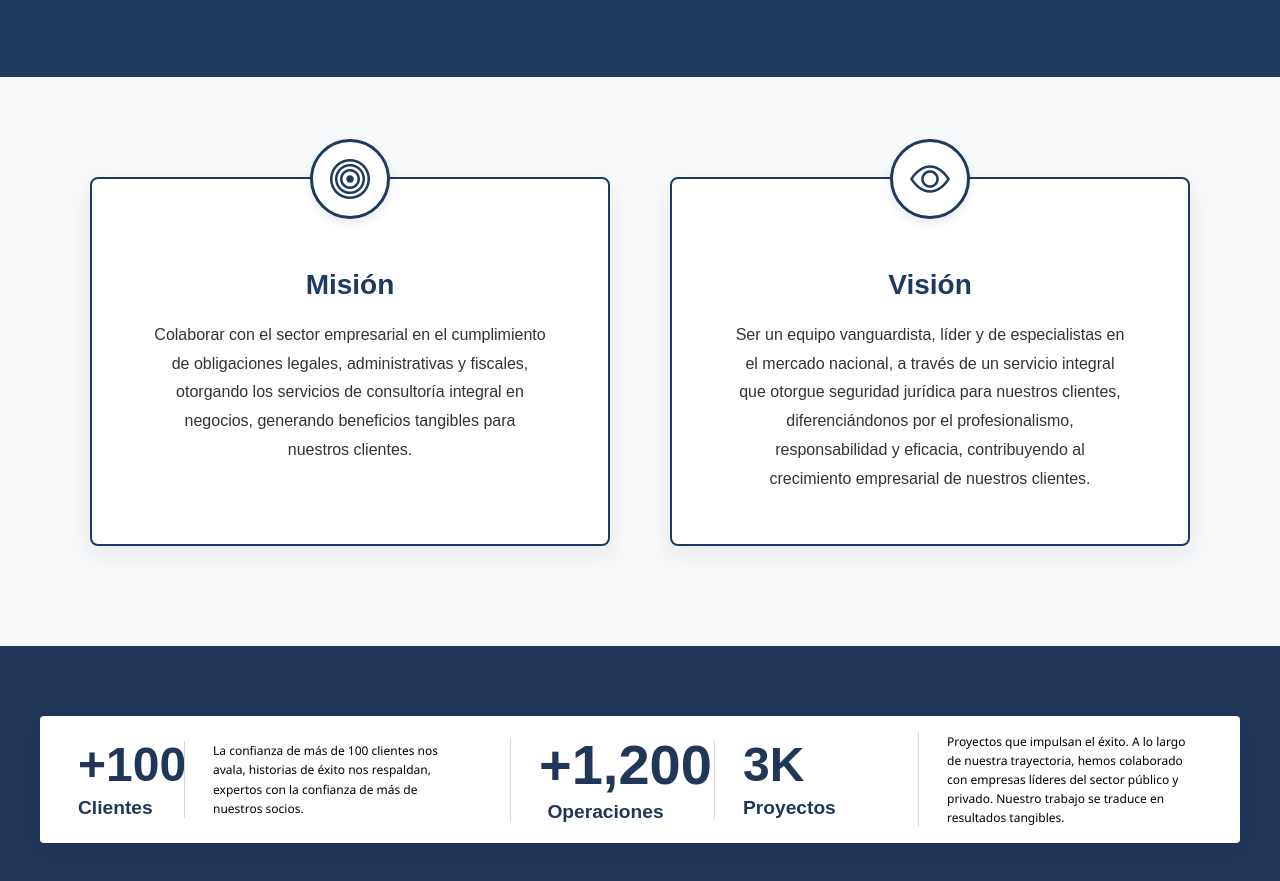
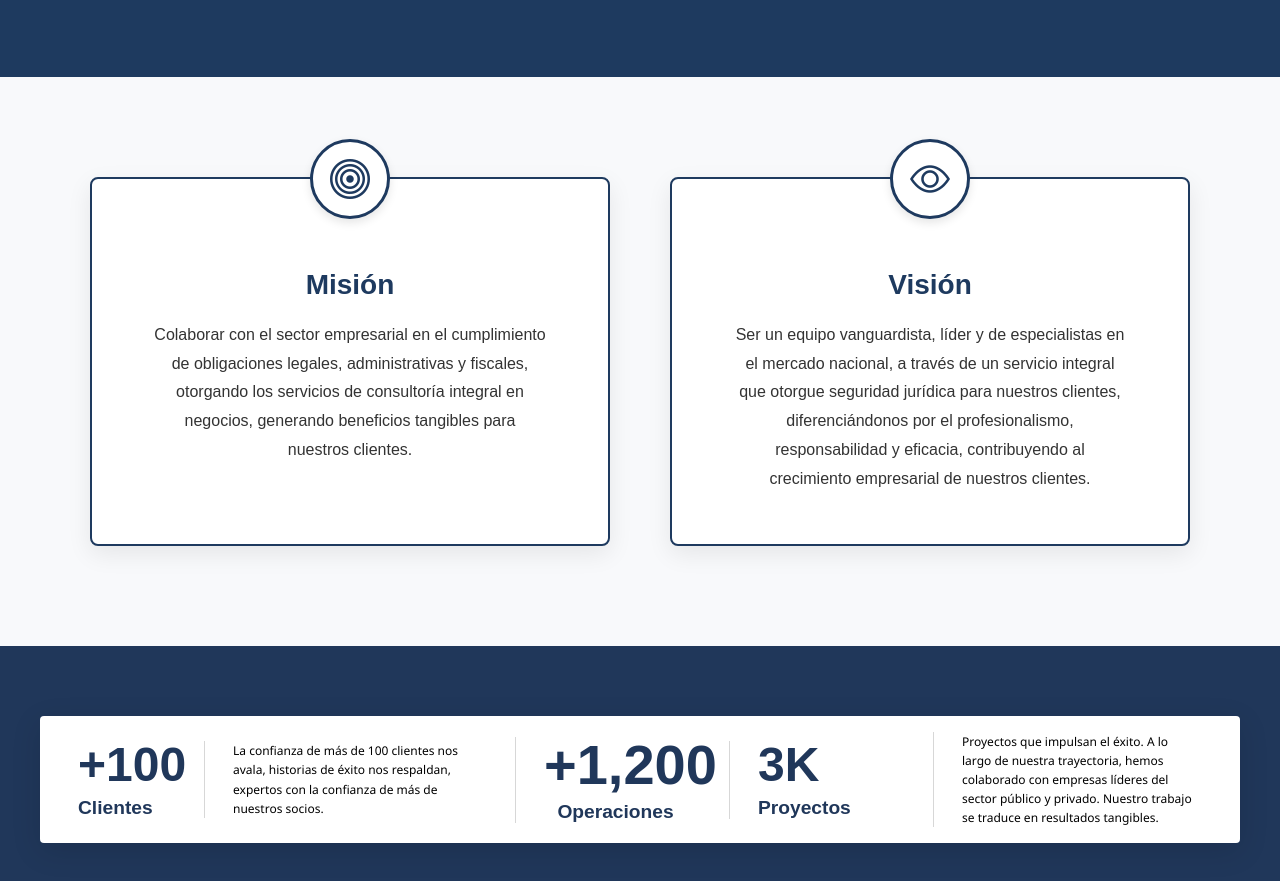
Before and after one commit to teocallilab/teocallilab.github.io, a plain HTML site: page sien.html in a window 1280 px wide. Shown: the part 1859-2740 px from the top of the page. Drawn offline with nearby package versions, Linux system fonts and the light colour scheme; a web font is replaced by a local one.

Commit message:
Update sien.html

```diff
--- a/sien.html
+++ b/sien.html
@@ -508,7 +508,7 @@ header.scrolled {
   box-shadow: 0 8px 30px rgba(0,0,0,0.12);
   border-radius: 4px;
   display: grid;
-  grid-template-columns: 100px 1fr 180px 180px 1fr;
+  grid-template-columns: 120px 1fr 190px 180px 1fr;
   gap: 24px;
   align-items: center;
 }
```
